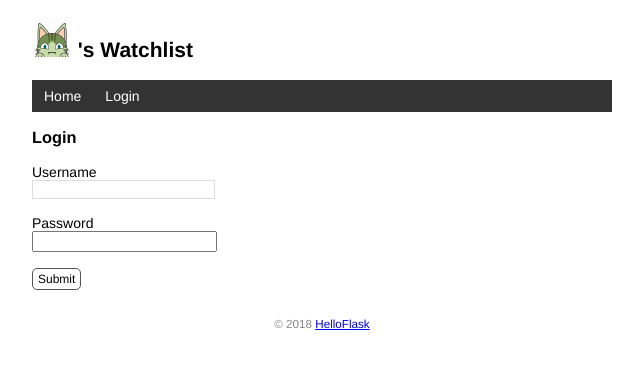
After one commit to jay-yuandong/watchlist001, a Flask app: page /login in a window 1280 px wide. The commit adds this page. Shown: the top 369 px of the page, without its empty margins (318-961 px from the left). Run offline with Flask 2, Linux system fonts and the light colour scheme.

Commit message:
User authentication with Flask-Login

```diff
--- a/app.py
+++ b/app.py
@@ -1,6 +1,8 @@
 from flask import Flask,render_template,request,redirect,flash,url_for
 from flask_sqlalchemy import SQLAlchemy
 import os,sys,click
+from flask_login import LoginManager,UserMixin,login_user,login_required,logout_user,current_user
+from werkzeug.security import generate_password_hash,check_password_hash
 app=Flask(__name__)
 #判断当前操作系统
 win=sys.platform.startswith('win')
@@ -17,17 +19,34 @@ app.config['SECRET_KEY']='dev'
 
 #初始化扩展，传入程序实例app
 db=SQLAlchemy(app)
+login_manage=LoginManager(app)
+login_manage.login_view='login'
+
+
 
 #创建user表
-class User(db.Model):
+class User(db.Model,UserMixin):
     id=db.Column(db.Integer,primary_key=True)
     name=db.Column(db.String(20))
+    username=db.Column(db.String(20))
+    password_hash=db.Column(db.String(128))
+    def set_password(self,password):
+        self.password_hash=generate_password_hash(password)
+    def validate_password(self,password):
+        return check_password_hash(self.password_hash,password)
 # 创建movie表
 class Movie(db.Model):
     id=db.Column(db.Integer,primary_key=True)
     title=db.Column(db.String(60))
     year=db.Column(db.String(4))
-#添加命令行
+
+
+@login_manage.user_loader
+def load_user(user_id): #创建用户加载回调函数
+    user = User.query.get(int(user_id))
+    return user
+
+#添加数据命令
 @app.cli.command()
 def forge():
     """Generate fake data. """
@@ -53,6 +72,35 @@ def forge():
     db.session.commit()
     click.echo('done.')
 
+#用于修改表结构后的命令
+@app.cli.command()
+@click.option("--drop",is_flag=True,help='create after drop.')
+def initdb(drop):
+    """Initialize the datebase"""
+    if drop:
+        db.drop_all()
+    db.create_all()
+    click.echo('Initialized datebase.')
+
+@app.cli.command()
+@click.option('--username',prompt=True,help='The username used to login.')
+@click.option('--password',prompt=True,hide_input=True,confirmation_prompt=True,help='The password used to login.')
+def admin(username,password):
+    """create user"""
+    db.create_all()
+    user=User.query.first()
+    if user is not None:
+        click.echo('Updating user')
+        user.username=username
+        user.set_password(password)
+    else:
+        click.echo('Creating user')
+        user=User(username=username)
+        user.set_password(password)
+        db.session.add(user)
+    db.session.commit()
+    click.echo('Done.')
+
 #上下文处理函数
 @app.context_processor
 def inject_user():
@@ -64,6 +112,8 @@ def inject_user():
 def index():
     #创建电影
     if request.method=='POST':
+        if not current_user.is_authenticated:
+            return redirect(url_for('index'))
         #获取前端输入的信息
         title=request.form.get('title')
         year=request.form.get('year')
@@ -76,6 +126,7 @@ def index():
         flash('Item created')
         return redirect(url_for('index'))
     movies=Movie.query.all()
+    print(movies)
     return render_template('index.html',movies=movies)
 
 #注册一个错误处理函数,404错误会触发
@@ -85,6 +136,7 @@ def page_not_found(e):
 
 #编辑电影
 @app.route('/moive/edit/<int:movie_id>',methods=['GET','POST'])
+@login_required
 def edit(movie_id):
     #没有找到，则返回 404 错误响应
     movie=Movie.query.get_or_404(movie_id)
@@ -103,9 +155,54 @@ def edit(movie_id):
 
 #删除电影
 @app.route('/movie/delete/<int:movie_id>',methods=['POST'])
+@login_required
 def delete(movie_id):
     movie=Movie.query.get_or_404(movie_id)
     db.session.delete(movie)
     db.session.commit()
     flash('Item deleted.')
     return redirect(url_for('index'))
+
+#用户登录
+@app.route('/login',methods=['GET','POST'])
+def login():
+    if request.method=='POST':
+        username=request.form['username']
+        password=request.form['password']
+        if not username or not password:
+            flash('Invalid input.')
+            return redirect(url_for('login'))
+
+        user=User.query.first()
+        if username==user.username and user.validate_password(password):
+            login_user(user)#登录用户
+            flash('Login success')
+            return redirect(url_for('index'))
+
+        flash('Invalid username or password.')
+        return redirect(url_for('login'))
+    return render_template('login.html')
+
+#登出
+@app.route('/logout')
+@login_required
+def logout():
+    logout_user()
+    flash('Goodbye.')
+    return redirect(url_for('index'))
+
+#用户改名字
+@app.route('/settings',methods=['GET','POST'])
+@login_required
+def settings():
+    if request.method=='POST':
+        name=request.form['name']
+        if not name or len(name)>20:
+            flash('Invalid input.')
+            return redirect(url_for('settings'))
+        #current_user 返回当前登录用户的数据库记录对象,然后修改name值
+        current_user.name=name
+        db.session.commit()
+        flash('Settings update')
+        return redirect(url_for('index'))
+    return render_template('settings.html')
--- a/templates/base.html
+++ b/templates/base.html
@@ -20,6 +20,12 @@
     <nav>
         <ul>
             <li><a href="{{ url_for('index') }}">Home</a></li>
+            {% if current_user.is_authenticated %}
+            <li><a href="{{ url_for('settings') }}">Setting</a></li>
+            <li><a href="{{ url_for('logout') }}">Logout</a></li>
+            {% else %}
+            <li><a href="{{ url_for('login') }}">Login</a></li>
+            {% endif %}
         </ul>
     </nav>
     {% block content %}{% endblock %}
--- a/templates/edit.html
+++ b/templates/edit.html
@@ -1,9 +1,11 @@
 {% extends 'base.html' %}
 {% block content %}
 <h3>Edit item</h3>
+{% if current_user.is_authenticated %}
 <form method="post">
     Name <input type="text" name="title" autocomplete="off" required value="{{ movie.title }}">
     Year <input type="text" name="year" autocomplete="off" required value="{{ movie.year }}">
     <input class="btn" type="submit" name="submit" value="Update">
 </form>
+{% endif %}
 {% endblock %}
--- a/templates/index.html
+++ b/templates/index.html
@@ -1,11 +1,13 @@
 {% extends 'base.html' %}
 {% block content %}
 <p>{{ movies|length }} Titles</p>
+{% if current_user.is_authenticated %}
 <form method="post">
     Name <input type="text" name="title" autocomplete="off" required>
     Year <input type="text" name="year" autocomplete="off" required>
     <input class="btn" type="submit" name="submit" value="Add">
 </form>
+{% endif %}
 <ul class="movie-list">
     {% for movie in movies %}
     <li>
@@ -14,11 +16,13 @@
             <a class="imdb" href="https://www.imdb.com/find?q={{ movie.title }}" target="_blank" title="Find this movie on IMDb">IMDb</a>
         </span>
         <span class="float-right">
+            {% if current_user.is_authenticated %}
             <a class="btn" href="{{ url_for('edit', movie_id=movie.id) }}">Edit</a>
         </span>
         <span class="float-right">
             <form class="inline-form" method="post" action="{{ url_for('delete', movie_id=movie.id) }}"></form>
             <input class="btn" type="submit" name="delete" value="Delete" onclick="return confirm('Are you sure?')">
+            {% endif %}
         </span>
     </li>
     {% endfor %}
--- /dev/null
+++ b/templates/login.html
@@ -0,0 +1,13 @@
+{% extends 'base.html' %}
+{% block content %}
+<h3>Login</h3>
+
+<form method="post">
+    Username<br>
+    <input type="text" name="username" required><br><br>
+    Password<br>
+    <input type="password" name="password" required><br><br>
+    <input class="btn" type="submit" name="submit" value="Submit">
+</form>
+
+{% endblock %}
```
Also changed, not shown: templates/settings.html (added, +10 -0 lines).
